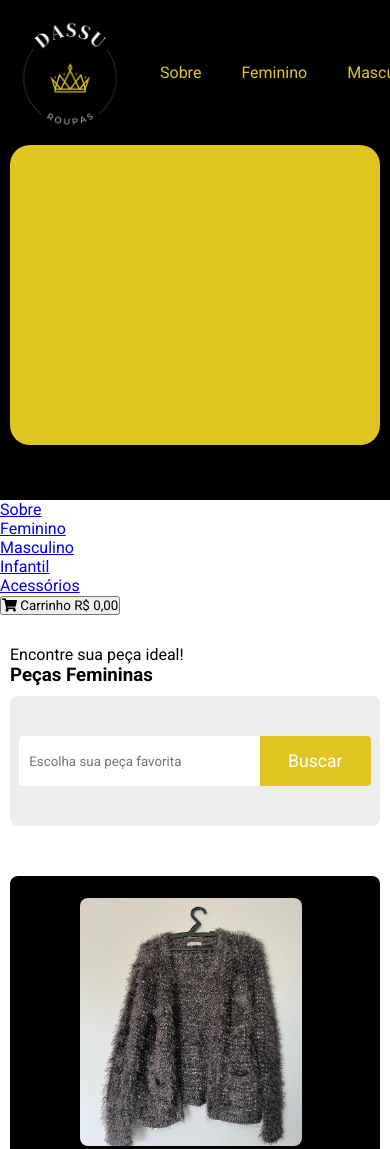
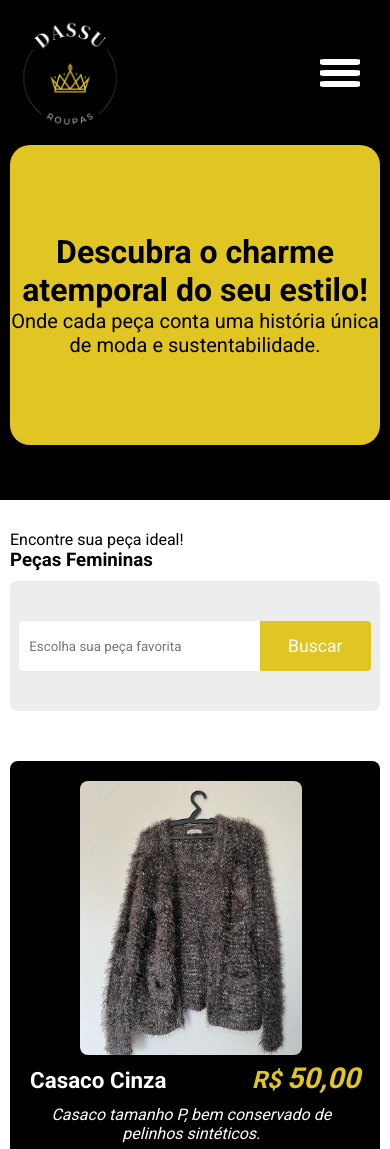
Before and after one commit to print-stefani/brecho-dassu-roupas, a plain HTML site: page index.html in a window 390 px wide. Shown: the top 1149 px of the page. Drawn offline with Linux system fonts and the light colour scheme.

Commit message:
styles.css

```diff
--- a/css/styles.css
+++ b/css/styles.css
@@ -20,19 +20,6 @@ html,
 body {
   width: 100%;
   overflow-x: hidden;
-}
-
-body::-webkit-scrollbar {
-  width: 10px; /* Largura da barra de rolagem */
-}
-
-body::-webkit-scrollbar-thumb {
-  background-color: var(--yellow);
-  border-radius: 4px;
-}
-
-body::-webkit-scrollbar-track {
-  background-color: none; /* Cor da "trilha" da barra de rolagem */
 }
 
 header {
@@ -88,7 +75,7 @@ nav ul li a:hover{
   color: var(--gray);
 }
 
-nav button{
+.cart-icon{
   color: var(--gray);
   border: 1px solid var(--yellow);
   background: transparent;
@@ -115,44 +102,28 @@ nav ul button:hover{
   box-shadow: 1px 0px 10px 0px rgba(255, 255, 255, 0.5);
   -webkit-box-shadow: 1px 0px 10px 0px rgba(0, 0, 0, 0.5);
   -moz-box-shadow: 1px 0px 10px 0px rgba(0, 0, 0, 0.5);
-  position: relative;
-  z-index: 10;
-  padding: 10px;
+  display: flex;
+  justify-content: center;
+  align-items: center;
+  padding: 0px;
 }
 
 .header-block img{
-  width: 250px;
+  width: 25.4%;
   border-radius: 20px;
-  position: absolute;
-  right: 1%;
-  bottom: 1%;
-}
 
-.header-block .text {
-  position: absolute;
-  bottom: 20%;
-  left: 6%;
 }
 
 .header-block .text h2 {
-  max-width: 650px;
+  text-align: center;
   font-size: 32px;
   color: black;
-  margin-bottom: 1px;
-  text-align: left;
-  transform: translateX(-20px);
-  transition: transform 0.7s;
 }
 
 .header-block .text p {
-  max-width: 650px;
+  text-align: center;
   font-size: 20px;
   color: black;
-  margin-bottom: 60px;
-  margin-left: 5px;
-  text-align: left;
-  transform: translateX(-20px);
-  transition: transform 0.6s;
 }
 
 
@@ -228,36 +199,42 @@ section .card-wrapper{
 }
 
 section .card-item{
-  height: 450px;
-  max-width: 100%; /* ARRUMAR AQUI */
+  height: 440px;
   background: var(--black);
   border-radius: 8px;
   display: flex;
   flex-direction: column;
   align-items: center;
-  text-align: center;
-  justify-content: space-around;
+
 }
 
-.card-item h3{
+.card-item h3 {
   color: white;
   width: 90%;
   margin: 12px;
+  left: -10px; /* Ou qualquer valor negativo desejado */
 }
 
-.card-item p {
+.Valor {
   width: 90%;
   font-style: italic;
   color: white;
-  margin-left: 4%;
+  text-align: right; /* Alinha o texto à direita */
+  padding-left: 20px; /* Adiciona espaço à esquerda */
   margin-bottom: 10px;
 }
-
+.Descrição {
+    width: 90%;
+    font-style: italic;
+    font-size: 16px;
+    color: white;
+    margin-left: 4%;
+    margin-bottom: 10px;
+    text-align: center;
+}
 
 .card-item img{
-  width: 70%;
   max-width: 60%;
-  height: 55%;
   margin-top: 20px;
   margin-right: 8px;
   border-radius: 8px;
@@ -277,6 +254,9 @@ section .card-item{
   font-size: 1.1em;
   cursor: pointer;
   transition: 0.3s ease;
+  margin-left: auto;
+  margin-right: auto;
+  display: block; /* Certifique-se de que é um elemento de bloco para que as margens automáticas funcionem */
 }
 
 .card-item button:hover {
@@ -284,22 +264,150 @@ section .card-item{
   color: var(--yellow);
 }
 
-@media (max-width: 983px) {
-  img.moca{
-    width: 0;
-    height: 0;
-  };
+.menu-icon{
+    cursor: pointer;
+    display: none;
+    margin-right: 20px;
 }
 
-@media (max-width:693px) {
-  .header-block .text p{
-    text-align: center;
+.bar {
+  width: 40px;
+  height: 6px;
+  background-color: white;
+  border-radius: 15%;
+  margin: 5px 0;
+}
+
+.menu-sidebar {
+  position: fixed;
+  top: 0;
+  left: -300px; /* Inicialmente escondido */
+  width: 300px;
+  height: 100%;
+  background-color: #333;
+  padding-top: 80px;
+  transition: left 0.3s ease-in-out;
+}
+
+.menu-sidebar-list {
+  list-style: none;
+  padding: 20px;
+}
+
+.menu-sidebar-list a {
+  text-decoration: none;
+  color: #fff;
+  font-size: 18px;
+  display: block;
+  margin-bottom: 15px;
+}
+.menu-icon {
+  cursor: pointer;
+  display: none;
+  margin-right: 20px;
+}
+
+.bar {
+  width: 40px;
+  height: 6px;
+  background-color: white;
+  border-radius: 15%;
+  margin: 5px 0;
+}
+
+/* Estilos do menu lateral */
+.menu-sidebar {
+  position: fixed;
+  top: 0;
+  left: -300px;
+  width: 300px;
+  height: 100%;
+  background-color: black;
+  padding-top: 80px;
+  transition: left 0.3s ease-in-out;
+}
+
+.menu-sidebar-list {
+  list-style: none;
+  padding: 20px;
+}
+
+.menu-sidebar-list a {
+  text-decoration: none;
+  color: #fff;
+  font-size: 18px;
+  display: block;
+  margin-bottom: 15px;
+}
+
+/* Mostrar o menu */
+.menu-sidebar.show-menu {
+  left: 0;
+}
+
+.close-icon{
+  margin-left: 8%;
+}
+
+/* Transformar em um X */
+.menu-icon.close-icon div:nth-child(1) {
+  transform: rotate(45deg) translate(8px, 9px);
+}
+
+.menu-icon.close-icon div:nth-child(2) {
+  transform: rotate(-45deg) ;
+}
+
+.menu-icon.close-icon div:nth-child(3) {
+  opacity: 0;
+}
+
+.card-content .price-text {
+  color: var(--yellow);
+  font-weight: bold;
+  margin-bottom: 1px;
+}
+
+.card-content .item-price {
+  font-size: 1.2em;
+  margin-right: 20px;
+}
+
+.card-content .item-info {
+  display: flex;
+  justify-content: space-between;
+  align-items: baseline;
+}
+
+.card-content .item-info h3 {
+  color: white;
+  width: 70%; /* Ajuste a largura conforme necessário */
+  margin: 12px;
+  margin-left: 20px;
+  font-size: 1.4em;
+}
+
+.Valor {
+  font-size: 1.5em; /* Ajuste o tamanho da fonte conforme necessário */
+  font-weight: bold;
+  color: var(--yellow);
+  text-align: right;
+  margin-bottom: 10px;
+}
+
+@media (max-width:490px) {
+  .moca {
+    display: none;
+    text-align: 0;
     font-size: 0;
   }
 }
-@media (max-width:693px) {
-  .header-block .text h2{
-    text-align: center;
-    font-size: 0
+
+@media (max-width: 740px) {
+  header div nav ul{
+    display: none;
+  }
+  .menu-icon{
+    display: block;
   }
 }
```
